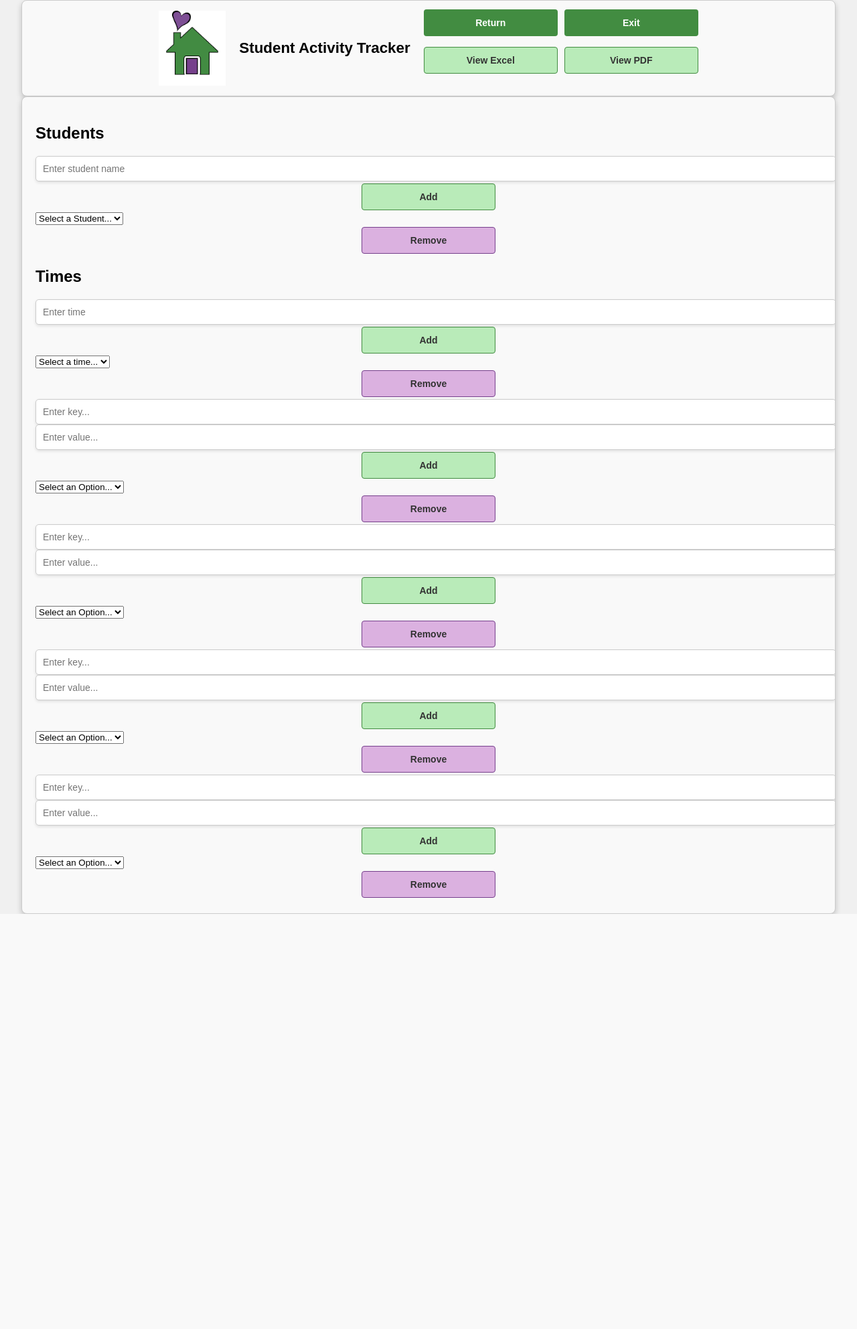
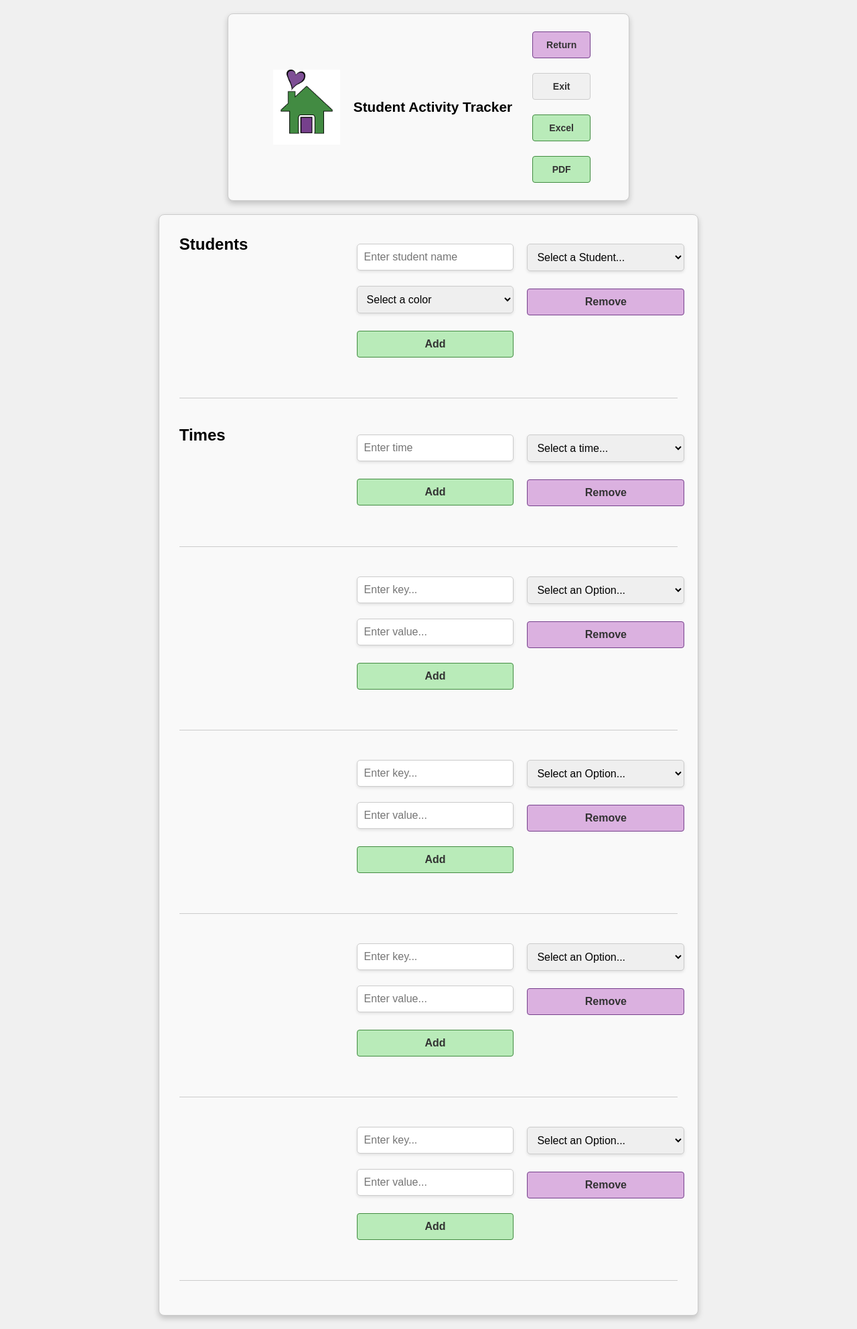
Before and after one commit to sharonmcdavis/THH, a Flask app: template daily-status/web/app/templates/admin.html in a window 1280 px wide. Shown: the whole page at 67% size. Before the commit the page ends 1365 px from the top, so only its background shows below. Run offline with Flask 3, Linux system fonts and the light colour scheme; the template is opened without the code that fills it, so the values that code supplies are empty.

Commit message:
cleaned up css, fixed viewing issues, adding student colors, etc

```diff
--- a/daily-status/web/app/data_loader.py
+++ b/daily-status/web/app/data_loader.py
@@ -7,10 +7,12 @@ def load_data_from_file():
         with open(DATA_FILE, "r") as file:
             data = json.load(file)
         # print(data)
-        data['students'] = sorted(data.get('students', []))
+        # data['students'] = sorted(data.get('students', {}))
+        data['students'] = dict(sorted(data.get('students', {}).items()))
+        print(data['students'])
         return data
     except FileNotFoundError:
-        return {"students": [], "times": [], "column1_options": {}, "column2_options": {}, "column3_options": {}, "column4_options": {}}
+        return {"students": {}, "times": [], "column1_options": {}, "column2_options": {}, "column3_options": {}, "column4_options": {}}
 
 def save_data_to_file(data):
     print("...in save_data_to_file")
--- a/daily-status/web/app/static/css/admin.css
+++ b/daily-status/web/app/static/css/admin.css
@@ -1,43 +1,53 @@
-/* Admin-Specific Styles */
-.header-buttons {
-    display: grid;
-    grid-template-columns: repeat(2, minmax(0, 1fr));
-    gap: 10px;
-    justify-items: stretch;
-    align-items: center;
-    margin-bottom: 20px;
-    width: 100%;
+.admin-window {
+    display: grid; /* Use CSS Grid for layout */
+    grid-template-columns: 1fr 1fr 1fr; /* Three equal columns */
+    gap: 20px; /* Add spacing between columns */
+    align-items: start; /* Vertically align items to the top */
+    margin: 10px; /* Add spacing between rows */
+}
+/* Style the <h2> header */
+.admin-window h2 {
+    margin: 0; /* Remove default margin */
+    text-align: left; /* Align text to the left */
 }
 
-.add-button {
-    background-color: #b9ebb9;
-    color: #333;
-    border: 1px solid #428C41;
+/* Style the forms */
+.admin-window form {
+    display: flex;
+    flex-direction: column; /* Stack inputs and buttons vertically */
+    gap: 10px; /* Add spacing between inputs and buttons */
 }
 
-.add-button:hover {
-    background-color: #428C41;
-    color: white;
+/* Style for input boxes, select boxes, and buttons */
+.admin-window input[type="text"],
+.admin-window select,
+.admin-window button {
+    width: 100%; /* Make all elements take up the full width of their container */
+    max-width: 300px; /* Optional: Set a maximum width for better readability */
+    padding: 10px; /* Add padding for consistent height */
+    font-size: 16px; /* Ensure consistent font size */
+    box-sizing: border-box; /* Include padding and border in the width */
 }
 
-.remove-button {
-    background-color: #dbb1e0;
-    color: #333;
-    border: 1px solid #76408C;
+/* Optional: Add spacing between elements */
+.admin-window form > * {
+    margin-bottom: 10px; /* Add spacing between form elements */
 }
 
-.remove-button:hover {
-    background-color: #76408C;
-    color: white;
+/* Style for the separator */
+.form-separator {
+    border: none; /* Remove default border */
+    border-top: 1px solid #ccc; /* Add a thin top border */
+    border-bottom: 1px solid #f9f9f9; /* Add a lighter bottom border for a recessed effect */
+    margin: 20px 0; /* Add spacing above and below the separator */
+    width: 100%; /* Ensure it spans the full width */
+    grid-column: 1 / -1; /* Make the separator span all columns in the grid */
 }
 
-.report-button {
-    background-color: #b9ebb9;
-    color: #333;
-    border: 1px solid #428C41;
+@media (max-width: 700px) {
+    .window {
+        grid-template-columns: 1fr;
+        padding: 12px;
+        margin: 12px;
+    }
 }
-
-.report-button:hover {
-    background-color: #428C41;
-    color: white;
-}
--- a/daily-status/web/app/static/css/base.css
+++ b/daily-status/web/app/static/css/base.css
@@ -1,15 +1,19 @@
 /* Base Styles for All Pages */
 body {
     font-family: Arial, sans-serif;
-    margin: 0;
+    margin: 10px;
     padding: 0;
     background-color: #f0f0f0;
+    display: flex;
+    flex-direction: column;
+    justify-content: center;
+    align-items: center;
 }
 
 .window {
     max-width: 95%; /* Set a maximum width for the window */
     width: 100%; /* Make the window responsive */
-    margin: 0 auto; /* Center the window on the page */
+    margin: 10px auto; /* Center the window on the page */
     padding: 20px; /* Add padding inside the window */
     border: 1px solid #ccc; /* Optional: Add a border */
     border-radius: 8px; /* Optional: Add rounded corners */
@@ -20,6 +24,8 @@ body {
 }
 
 .header {
+    max-width: 600px; /* Set a maximum width for the window */
+    width: 100%; /* Make the window responsive */
     display: flex;
     align-items: center;
     justify-content: center;
@@ -40,8 +46,31 @@ body {
 }
 
 .title-container h1 {
-    font-size: 1.4rem;
+    font-size: 1.3rem;
     margin: 0;
+    text-align: center;
+}
+
+form {
+    display: flex;
+    flex-direction: column; /* Stack elements vertically */
+    width: 100%;
+    max-width: 400px; /* Limit the form width */
+    margin: 10px;
+}
+
+/* Ensure each section fits within its column */
+.section {
+    padding: 5px;
+    background-color: #ffffff; /* Optional: Add a background color */
+    box-shadow: 0 2px 4px rgba(0, 0, 0, 0.1); /* Optional: Add a subtle shadow */
+    overflow: auto; /* Add scrollbars if content overflows */
+}
+
+.section h2 {
+    font-size: 16px;
+    color: #555;
+    margin-bottom: 10px;
     text-align: center;
 }
 
@@ -75,9 +104,10 @@ body {
 
 .button {
     display: block;
-    width: 200px;
+    width: 100%;
+    max-width: 200px;
     height: 40px;
-    margin: 3px auto;
+    margin: 6px auto;
     background-color: #428C41;
     color: white;
     border: none;
@@ -87,6 +117,7 @@ body {
     text-align: center;
     font-weight: bold;
     transition: background-color 0.3s ease, color 0.3s ease;
+    padding: 10px;
 }
 
 .button:hover {
@@ -144,12 +175,32 @@ input {
     border: 1px solid #ccc;
     border-radius: 5px;
     outline: none;
-    width: 100%;
+    width: 200px;
     box-shadow: 0 2px 4px rgba(0, 0, 0, 0.1);
     transition: border-color 0.3s ease, box-shadow 0.3s ease;
+    margin: 3px auto;
+    display: block;
 }
 
 input:focus {
+    border-color: #4CAF50;
+    box-shadow: 0 4px 8px rgba(0, 0, 0, 0.2);
+}
+
+select {
+    padding: 10px;
+    font-size: 14px;
+    border: 1px solid #ccc;
+    border-radius: 5px;
+    outline: none;
+    width: 200px;
+    box-shadow: 0 2px 4px rgba(0, 0, 0, 0.1);
+    transition: border-color 0.3s ease, box-shadow 0.3s ease;
+    margin: 3px auto;
+    display: block;
+}
+
+select:focus {
     border-color: #4CAF50;
     box-shadow: 0 4px 8px rgba(0, 0, 0, 0.2);
 }
@@ -160,9 +211,4 @@ input:focus {
         padding: 12px;
         margin: 12px;
     }
-
-    .button {
-        width: 100%;
-        max-width: none;
-    }
 }
--- a/daily-status/web/app/templates/admin.html
+++ b/daily-status/web/app/templates/admin.html
@@ -12,21 +12,30 @@
 
 {% block nav %}
 <div class="header-buttons">
-    <form action="/main" method="GET"><button type="submit" class="button return-button">Return</button></form>
-    <form action="/logout" method="GET"><button type="submit" class="button exit-button">Exit</button></form>
-    <form action="/admin/excel" method="POST"><button type="submit" class="button report-button">View Excel</button></form>
-    <form action="/admin/pdf" method="POST"><button type="submit" class="button report-button">View PDF</button></form>
+    <form action="/main" method="GET"><button type="submit" class="button purple-button">Return</button></form>
+    <form action="/logout" method="GET"><button type="submit" class="button gray-button">Exit</button></form>
+    <form action="/admin/excel" method="POST"><button type="submit" class="button green-button">Excel</button>
+    </form>
+    <form action="/admin/pdf" method="POST"><button type="submit" class="button green-button">PDF</button></form>
 </div>
 {% endblock %}
 
 {% block content %}
 <div class="window" role="region" aria-label="Admin panels">
     <!-- Students Section -->
-        <div class="section">
+    <div class="admin-window">
         <h2>Students</h2>
-            <form action="/admin/add_student" method="POST" class="form-row">
+        <form action="/admin/add_student" method="POST">
             <input type="text" name="student" placeholder="Enter student name" required>
-                <button type="submit" class="button add-button">Add</button>
+
+            <!-- Dropdown for Available Colors -->
+            <select name="color" required>
+                <option value="" disabled selected>Select a color</option>
+                {% for color_name, color_value in available_colors.items() %}
+                <option value="{{ color_value }}">{{ color_name }}</option>
+                {% endfor %}
+            </select>
+            <button type="submit" class="button green-button">Add</button>
         </form>
         <form action="/admin/remove_student" method="POST" class="form-row">
             <select name="student" required>
@@ -35,16 +44,15 @@
                 <option value="{{ student }}">{{ student }}</option>
                 {% endfor %}
             </select>
-                <button type="submit" class="button remove-button">Remove</button>
+            <button type="submit" class="button purple-button">Remove</button>
         </form>
-        </div>
+        <hr class="form-separator">
 
         <!-- Times Section -->
-        <div class="section">
         <h2>Times</h2>
-            <form action="/admin/add_time" method="POST" class="form-row">
+        <form action="/admin/add_time" method="POST">
             <input type="text" name="time" placeholder="Enter time" required>
-                <button type="submit" class="button add-button">Add</button>
+            <button type="submit" class="button green-button">Add</button>
         </form>
         <form action="/admin/remove_time" method="POST" class="form-row">
             <select name="time" required>
@@ -53,28 +61,37 @@
                 <option value="{{ time }}">{{ time }}</option>
                 {% endfor %}
             </select>
-                <button type="submit" class="button remove-button">Remove</button>
+            <button type="submit" class="button purple-button">Remove</button>
         </form>
+        <hr class="form-separator">
     </div>
 
     <!-- Columns Section -->
     {% for column in ['column1_options', 'column2_options', 'column3_options', 'column4_options'] %}
-        <div class="section">
-            <form action="/admin/add_column" method="POST" class="form-row">
+    <div class="admin-window">
+        <!-- Column Header -->
+        <h2>&nbsp;</h2>
+
+        <!-- Add Form -->
+        <form action="/admin/add_column" method="POST">
             <input type="hidden" name="column_name" value="{{ column }}">
             <input type="text" name="key" placeholder="Enter key..." required>
             <input type="text" name="value" placeholder="Enter value..." required>
-                <button type="submit" class="button add-button">Add</button>
+            <button type="submit" class="button green-button">Add</button>
         </form>
-            <form action="/admin/remove_column" method="POST" class="form-row">
+
+        <!-- Remove Form -->
+        <form action="/admin/remove_column" method="POST">
             <select name="{{ column }}" required>
                 <option value="Select an Option...">Select an Option...</option>
                 {% for key, value in data[column].items() %}
                 <option value="{{ key }}">{{ value }}</option>
                 {% endfor %}
             </select>
-                <button type="submit" class="button remove-button">Remove</button>
+            <button type="submit" class="button purple-button">Remove</button>
         </form>
+
+        <hr class="form-separator">
     </div>
     {% endfor %}
 </div>
```
Also changed, not shown: daily-status/web/app/__init__.py (+22 -0 lines), daily-status/web/app/admin_routes.py (+87 -20 lines), daily-status/web/app/app_data.json (+39 -14 lines), daily-status/web/app/data_storage.py (+15 -6 lines), daily-status/web/app/routes.py (+12 -13 lines), daily-status/web/app/static/css/admin_login.css (deleted, +0 -32 lines), daily-status/web/app/static/css/login.css (+1 -21 lines), daily-status/web/app/static/css/main.css (+5 -17 lines), daily-status/web/app/templates/admin_login.html (+3 -6 lines), daily-status/web/app/templates/index.html (+12 -4 lines), daily-status/web/app/templates/main.html (+41 -7 lines), 1 other file. Lines whose indentation alone changed are shown as unchanged.
